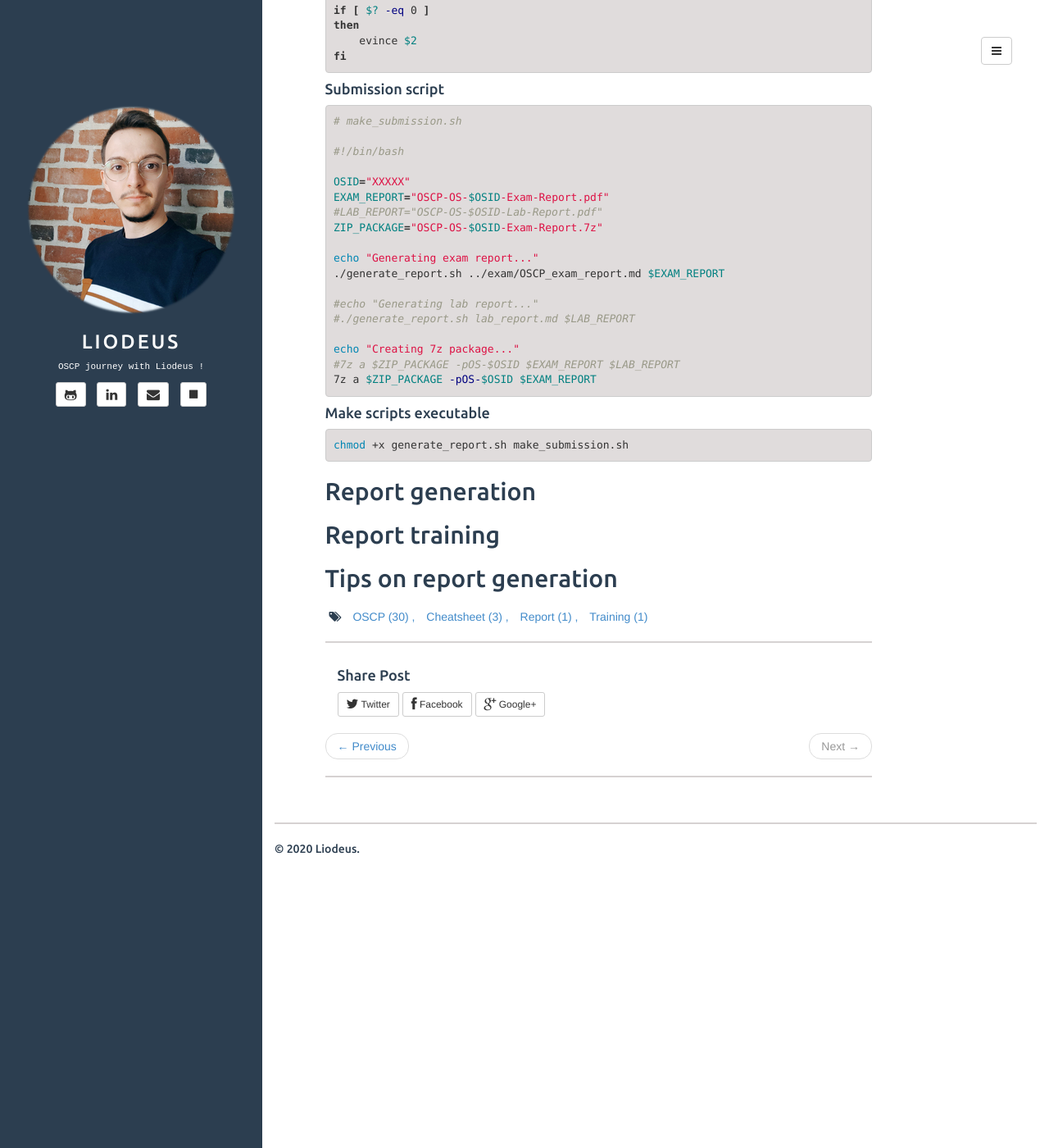
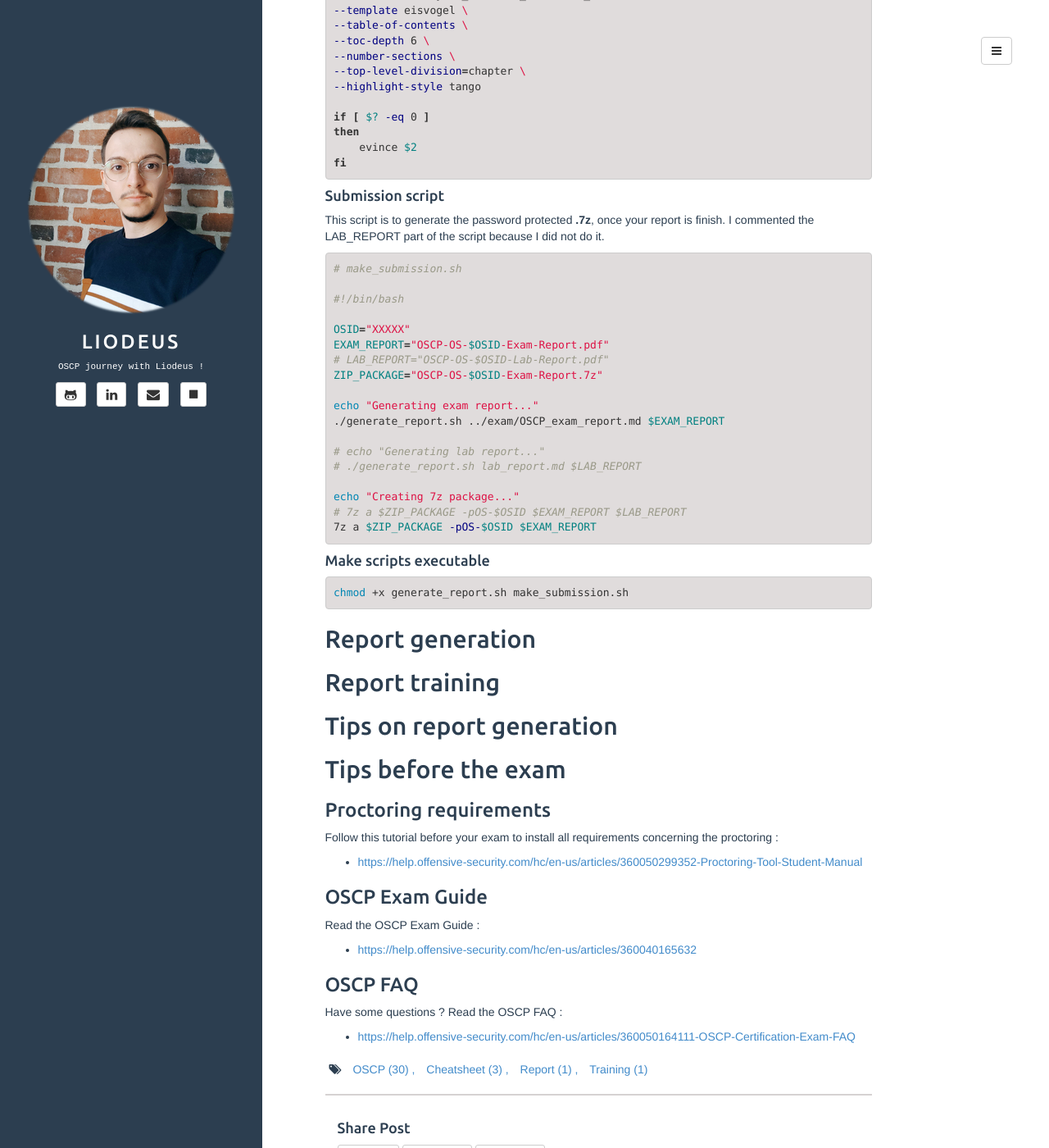
Before and after one commit to Liodeus/liodeus.github.io, a Jekyll site: the page built from _posts/2020-10-19-OSCP-exam-report-training.md, in a window 1280 px wide and 1400 px high, scrolled down 1492 px. Shown: the whole window at 82% size. Built offline with Jekyll 4.4.1, drawn with Linux system fonts in a browser that asks for light colours; some of the changed text lies outside the part shown.

Commit message:
Add files via upload

````diff
--- a/_posts/2020-10-19-OSCP-exam-report-training.md
+++ b/_posts/2020-10-19-OSCP-exam-report-training.md
@@ -5,10 +5,9 @@ tags: [OSCP, Cheatsheet, Report, Training]
 description: "OSCP exam report - training"
 ---
 
-# OSCP EXAM REPORT - TRAINING
-
 # Table of contents
 
+- [Table of contents](#table-of-contents)
 - [OSCP EXAM REPORT - TRAINING](#oscp-exam-report---training)
   - [Report templates](#report-templates)
   - [Scripts for report generation](#scripts-for-report-generation)
@@ -18,6 +17,12 @@ description: "OSCP exam report - training"
   - [Report generation](#report-generation)
   - [Report training](#report-training)
   - [Tips on report generation](#tips-on-report-generation)
+  - [Tips before the exam](#tips-before-the-exam)
+    - [Proctoring requirements](#proctoring-requirements)
+    - [OSCP Exam Guide](#oscp-exam-guide)
+    - [OSCP FAQ](#oscp-faq)
+
+# OSCP EXAM REPORT - TRAINING
 
 ## Report templates
 
@@ -51,6 +56,8 @@ For my part I choose **OSCP-exam-report-template_whoisflynn_v3.2.md**, so any tr
 
 #### Generate report script
 
+This script is for the report generation in PDF from markdown.
+
 ```bash
 # generate_report.sh
 
@@ -82,9 +89,9 @@ then
 fi
 ```
 
+#### Submission script
 
-
-#### Submission script
+This script is to generate the password protected **.7z**, once your report is finish. I commented the LAB_REPORT part of the script because I did not do it.
 
 ```bash
 # make_submission.sh
@@ -93,29 +100,25 @@ fi
 
 OSID="XXXXX"
 EXAM_REPORT="OSCP-OS-$OSID-Exam-Report.pdf"
-#LAB_REPORT="OSCP-OS-$OSID-Lab-Report.pdf"
+# LAB_REPORT="OSCP-OS-$OSID-Lab-Report.pdf"
 ZIP_PACKAGE="OSCP-OS-$OSID-Exam-Report.7z"
 
 echo "Generating exam report..."
 ./generate_report.sh ../exam/OSCP_exam_report.md $EXAM_REPORT
 
-#echo "Generating lab report..."
-#./generate_report.sh lab_report.md $LAB_REPORT
+# echo "Generating lab report..."
+# ./generate_report.sh lab_report.md $LAB_REPORT
 
 echo "Creating 7z package..."
-#7z a $ZIP_PACKAGE -pOS-$OSID $EXAM_REPORT $LAB_REPORT
+# 7z a $ZIP_PACKAGE -pOS-$OSID $EXAM_REPORT $LAB_REPORT
 7z a $ZIP_PACKAGE -pOS-$OSID $EXAM_REPORT
 ```
-
-
 
 #### Make scripts executable
 
 ```bash
 chmod +x generate_report.sh make_submission.sh
 ```
-
-
 
 ## Report generation
 
@@ -128,3 +131,25 @@ chmod +x generate_report.sh make_submission.sh
 
 
 ## Tips on report generation
+
+
+
+## Tips before the exam
+
+### Proctoring requirements
+
+Follow this tutorial before your exam to install all requirements concerning the proctoring :
+
+- [https://help.offensive-security.com/hc/en-us/articles/360050299352-Proctoring-Tool-Student-Manual](https://help.offensive-security.com/hc/en-us/articles/360050299352-Proctoring-Tool-Student-Manual)
+
+### OSCP Exam Guide
+
+Read the OSCP Exam Guide :
+
+- [https://help.offensive-security.com/hc/en-us/articles/360040165632](https://help.offensive-security.com/hc/en-us/articles/360040165632)
+
+### OSCP FAQ
+
+Have some questions ? Read the OSCP FAQ :
+
+- [https://help.offensive-security.com/hc/en-us/articles/360050164111-OSCP-Certification-Exam-FAQ](https://help.offensive-security.com/hc/en-us/articles/360050164111-OSCP-Certification-Exam-FAQ)
````
